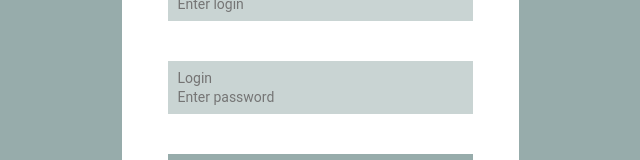
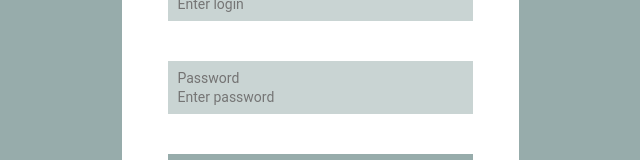
Before and after one commit to olyamosunova/kode_test, a React (Create React App) app in the folder app/: page /#/login in a window 1280 px wide. Shown: the part 318-478 px from the top of the page, without its empty margins (320-960 px from the left). Built offline with nearby package versions, Linux system fonts and the light colour scheme.

Commit message:
change text label

```diff
--- a/app/src/components/FormLogin/FormLogin.js
+++ b/app/src/components/FormLogin/FormLogin.js
@@ -38,7 +38,7 @@ const FormLogin = ({ isAuthorizationSuccess, submitForm, handleChange, errors })
 
             <div className="form__block">
                 <label className={ errors["password"] && "is-invalid" }>
-                    <span>Login</span>
+                    <span>Password</span>
                     <input
                         name="password"
                         type="password"
```
